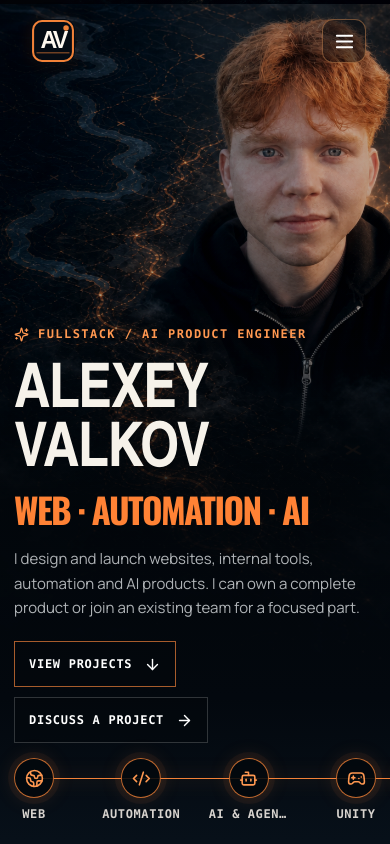
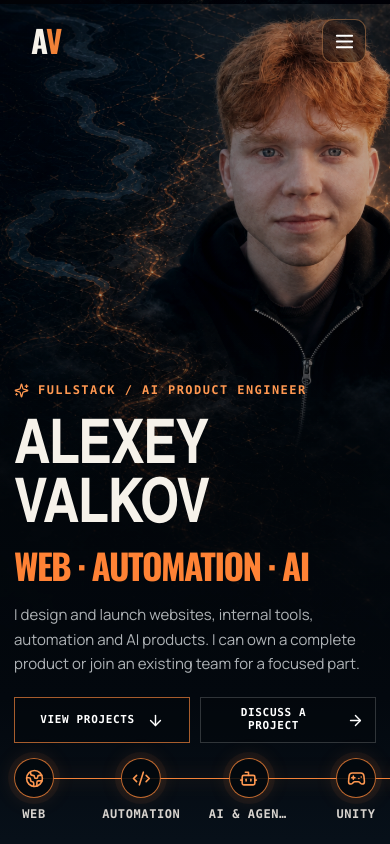
Before and after one commit to ValkoHappy/alexeyvalkov-portfolio, a Next.js app: page /en in a window 390 px wide. Shown: the top 844 px of the page. Built offline with nearby package versions, Linux system fonts and the light colour scheme; no server answers; a web font is replaced by a local one.

Commit message:
Polish responsive hero and header

```diff
--- a/src/app/globals.css
+++ b/src/app/globals.css
@@ -173,7 +173,16 @@ button { font: inherit; }
   backdrop-filter: blur(18px) saturate(125%);
 }
 .brand { display: flex; align-items: center; gap: 12px; width: max-content; }
-.brand-mark { display: block; width: 42px; height: 42px; flex: 0 0 42px; border-radius: 11px; box-shadow: 0 8px 24px rgba(0,0,0,.3), 0 0 18px rgba(242,130,56,.1); }
+.brand-mark {
+  display: inline-flex;
+  align-items: baseline;
+  width: auto;
+  flex: 0 0 auto;
+  color: #f28238;
+  font: 700 30px/.9 var(--font-display);
+  letter-spacing: -.07em;
+}
+.brand-mark span { color: #f6f2ea; }
 .brand small {
   padding-left: 12px;
   border-left: 1px solid var(--line-strong);
@@ -210,6 +219,7 @@ button { font: inherit; }
 .main-nav a.active { color: var(--blue-soft); background: transparent; }
 .main-nav a.active::after { opacity: 1; transform: scaleX(1); }
 .main-nav a.language-toggle {
+  --toggle-inset: 3px;
   position: relative;
   display: grid;
   grid-template-columns: 1fr 1fr;
@@ -229,18 +239,18 @@ button { font: inherit; }
   content: "";
   position: absolute;
   z-index: -1;
-  top: 3px;
-  left: 3px;
-  width: 35px;
-  height: 30px;
+  top: var(--toggle-inset);
+  bottom: var(--toggle-inset);
+  left: var(--toggle-inset);
+  width: calc(50% - var(--toggle-inset));
   border-radius: 999px;
   background: #f28238;
   box-shadow: 0 4px 14px rgba(242,130,56,.28);
   transition: transform .24s cubic-bezier(.2,.8,.2,1);
 }
-.main-nav a.language-toggle[data-locale="en"]::before { transform: translateX(37px); }
+.main-nav a.language-toggle[data-locale="en"]::before { transform: translateX(100%); }
 .main-nav a.language-toggle::after { display: none; }
-.language-toggle span { display: grid; place-items: center; transition: color .2s ease; }
+.language-toggle span { position: relative; z-index: 1; display: grid; place-items: center; transition: color .2s ease; }
 .language-toggle[data-locale="ru"] span:first-child,
 .language-toggle[data-locale="en"] span:last-child { color: #090b0e; }
 .main-nav a.language-toggle:hover { color: #dce4ec; border-color: rgba(240,161,95,.68); }
@@ -283,6 +293,20 @@ button { font: inherit; }
 .header-actions .header-social:hover { border-color: rgba(240,161,95,.45); color: #ffae75; }
 .header-actions a:last-child { border: 1px solid rgba(240,161,95,.44); color: #fff; background: rgba(8,10,14,.48); }
 .menu-toggle, .mobile-nav-actions { display: none; }
+
+@media (max-width: 1400px) {
+  .site-header { grid-template-columns: 1fr auto; }
+  .header-actions { display: none; }
+  .menu-toggle { display: grid; place-items: center; width: 44px; height: 44px; padding: 0; border: 1px solid rgba(240,161,95,.42); border-radius: 11px; color: #fff; background: rgba(8,10,14,.48); cursor: pointer; }
+  .main-nav { position: absolute; top: calc(100% + 8px); right: 0; left: 0; display: grid; gap: 0; padding: 10px; border: 1px solid rgba(164,190,220,.2); border-radius: 14px; background: rgba(3,8,13,.97); box-shadow: 0 22px 60px rgba(0,0,0,.48); backdrop-filter: blur(20px); opacity: 0; visibility: hidden; transform: translateY(-8px); pointer-events: none; transition: opacity .2s ease, transform .2s ease, visibility .2s ease; }
+  .site-header.menu-open { border-color: rgba(164,190,220,.18); background: rgba(3,8,13,.94); backdrop-filter: blur(18px); }
+  .site-header.menu-open .main-nav { opacity: 1; visibility: visible; transform: translateY(0); pointer-events: auto; }
+  .main-nav a { padding: 15px 14px; border-bottom: 1px solid rgba(164,190,220,.1); border-radius: 0; font-size: 16px; }
+  .main-nav a::after { right: auto; bottom: 7px; left: 14px; width: 44px; }
+  .main-nav a.language-toggle { --toggle-inset: 4px; width: 84px; min-height: 38px; margin: 10px 0 4px 14px; padding: 4px; border-bottom: 1px solid rgba(240,161,95,.4); border-radius: 999px; font-size: 11px; }
+  .mobile-nav-actions { display: grid; grid-template-columns: 1fr 1fr; gap: 8px; padding-top: 10px; }
+  .mobile-nav-actions a { display: flex; justify-content: center; align-items: center; gap: 9px; border: 1px solid rgba(164,190,220,.16); border-radius: 10px; }
+}
 
 /* Shared */
 .button {
@@ -667,7 +691,7 @@ button { font: inherit; }
   .page-shell { width: min(100% - 28px, var(--max)); padding-top: 10px; }
   .ambient { display: none; }
   .site-header { top: 8px; grid-template-columns: 1fr auto; min-height: 58px; padding: 8px 9px 8px 16px; border-radius: 14px; }
-  .brand-mark { width: 44px; height: 44px; flex-basis: 44px; border-radius: 11px; }
+  .brand-mark { font-size: 31px; }
   .brand small, .header-actions { display: none; }
   .mobile-nav-actions { grid-template-columns: 1fr; }
   .section-block { padding-top: 86px; }
--- a/src/components/Header.tsx
+++ b/src/components/Header.tsx
@@ -1,7 +1,6 @@
 "use client";
 
 import { ArrowUpRight, Github, Menu, Send, X } from "lucide-react";
-import Image from "next/image";
 import Link from "next/link";
 import { usePathname, useRouter } from "next/navigation";
 import { useEffect, useRef, useState, type MouseEvent } from "react";
@@ -54,7 +53,7 @@ export function Header({ locale = "ru" }: { locale?: "ru" | "en" }) {
       if (event.key === "Escape") setIsMenuOpen(false);
     };
     const closeOnDesktop = () => {
-      if (window.innerWidth > 1120) setIsMenuOpen(false);
+      if (window.innerWidth > 1400) setIsMenuOpen(false);
     };
 
     document.addEventListener("pointerdown", closeOnOutsideClick);
@@ -125,7 +124,7 @@ export function Header({ locale = "ru" }: { locale?: "ru" | "en" }) {
   return (
     <header className={`site-header${hasSurface ? " is-scrolled" : ""}${isMenuOpen ? " menu-open" : ""}`} ref={headerRef}>
       <Link className="brand" href={localeRoot || "/"} onClick={() => setIsMenuOpen(false)}>
-        <Image className="brand-mark" src="/favicon.svg" alt="" width={42} height={42} priority />
+        <span className="brand-mark" aria-hidden="true"><span>A</span>V</span>
         <small>Fullstack / AI Product Engineer</small>
       </Link>
       <nav className="main-nav" id="main-navigation" aria-label={locale === "en" ? "Main navigation" : "Главная навигация"}>
--- a/src/components/PortfolioHero.module.css
+++ b/src/components/PortfolioHero.module.css
@@ -170,8 +170,8 @@
   .copy h1 span { white-space: normal; }
   .copy h1 strong { margin-top: 11px; font-size: .57em; line-height: .96; }
   .lead { max-width: 96%; margin-top: 20px; font-size: 15px; line-height: 1.65; }
-  .actions { margin-top: 20px; }
-  .actions a { min-height: 46px; padding: 0 14px; font-size: 12px; }
+  .actions { display: grid; grid-template-columns: repeat(2, minmax(0, 1fr)); margin-top: 20px; }
+  .actions a { min-width: 0; min-height: 46px; padding: 0 11px; font-size: 11px; line-height: 1.15; text-align: center; }
   .route { right: 20px; bottom: 14px; left: 20px; width: auto; }
   .routeLine { top: 20px; }
   .route span { width: 40px; height: 40px; }
@@ -180,10 +180,17 @@
 
 @media (max-width: 820px) and (max-height: 680px) {
   .hero { min-height: 680px; }
-  .copy { bottom: 86px; width: 67%; }
+  .copy { bottom: 86px; width: auto; }
   .copy h1 { font-size: clamp(42px, 8.5vw, 64px); }
   .lead { display: none; }
-  .actions a:last-child { display: none; }
+  .actions { gap: 7px; }
+  .actions a { min-height: 44px; padding: 0 8px; font-size: 10px; }
+}
+
+@media (min-width: 821px) and (max-width: 1400px) {
+  .desktopImage {
+    object-position: 80% center;
+  }
 }
 
 @media (prefers-reduced-motion: reduce) {
```
